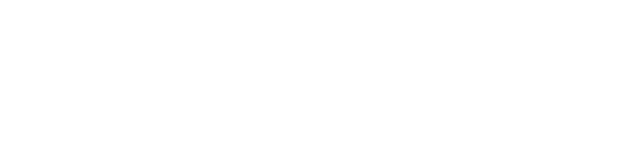
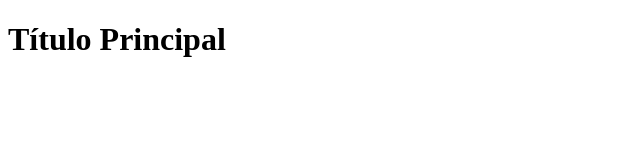
Before and after one commit to destefjs/teste-um, a plain HTML site: page index.html in a window 1280 px wide. Shown: the whole page, without its empty margins (0-640 px from the left). Drawn offline with Linux system fonts and the light colour scheme.

Commit message:
H1 criado/css novo

```diff
--- a/index.html
+++ b/index.html
@@ -5,6 +5,6 @@
 	<title>Document</title>
 </head>
 <body>
-
+	<h1>Título Principal</h1>
 </body>
 </html>
--- /dev/null
+++ b/main.css
@@ -0,0 +1,3 @@
+body {
+	background-color: black;
+}
```
